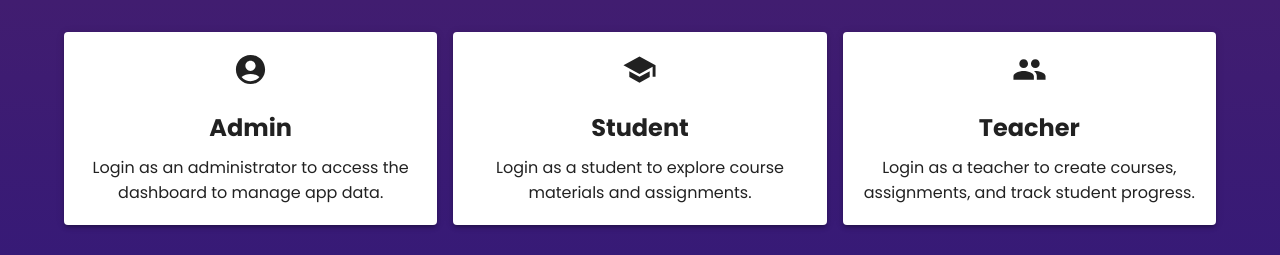
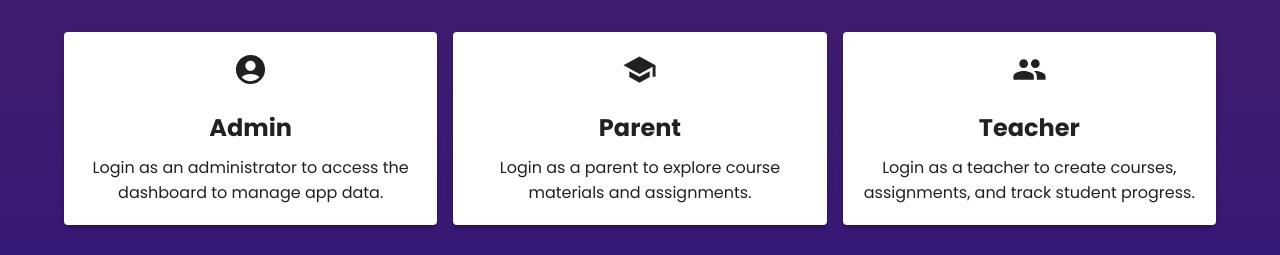
Before and after one commit to Farazzaidi22/SIMS-Frontend, a React (Create React App) app: page /choose in a window 1280 px wide. Shown: the top 255 px of the page. Built offline with nearby package versions, Linux system fonts and the light colour scheme.

Commit message:
changed student to parent login

```diff
--- a/src/pages/ChooseUser.js
+++ b/src/pages/ChooseUser.js
@@ -106,9 +106,9 @@ const ChooseUser = ({ visitor }) => {
                   <School fontSize="large" />
                 </Box>
                 <StyledTypography>
-                  Student
+                  Parent
                 </StyledTypography>
-                Login as a student to explore course materials and assignments.
+                Login as a parent to explore course materials and assignments.
               </div>
             </StyledPaper>
           </Grid>
--- a/src/pages/LoginPage.js
+++ b/src/pages/LoginPage.js
@@ -136,7 +136,7 @@ const LoginPage = ({ role }) => {
                         }}
                     >
                         <Typography variant="h4" sx={{ mb: 2, color: "#2c2143" }}>
-                            {role} Login
+                            {role !== "Student" ? role : "Parent"} Login
                         </Typography>
                         <Typography variant="h7">
                             Welcome back! Please enter your details
@@ -149,7 +149,7 @@ const LoginPage = ({ role }) => {
                                         required
                                         fullWidth
                                         id="rollNumber"
-                                        label="Enter your Roll Number"
+                                        label="Enter your student Roll Number"
                                         name="rollNumber"
                                         autoComplete="off"
                                         type="number"
```
